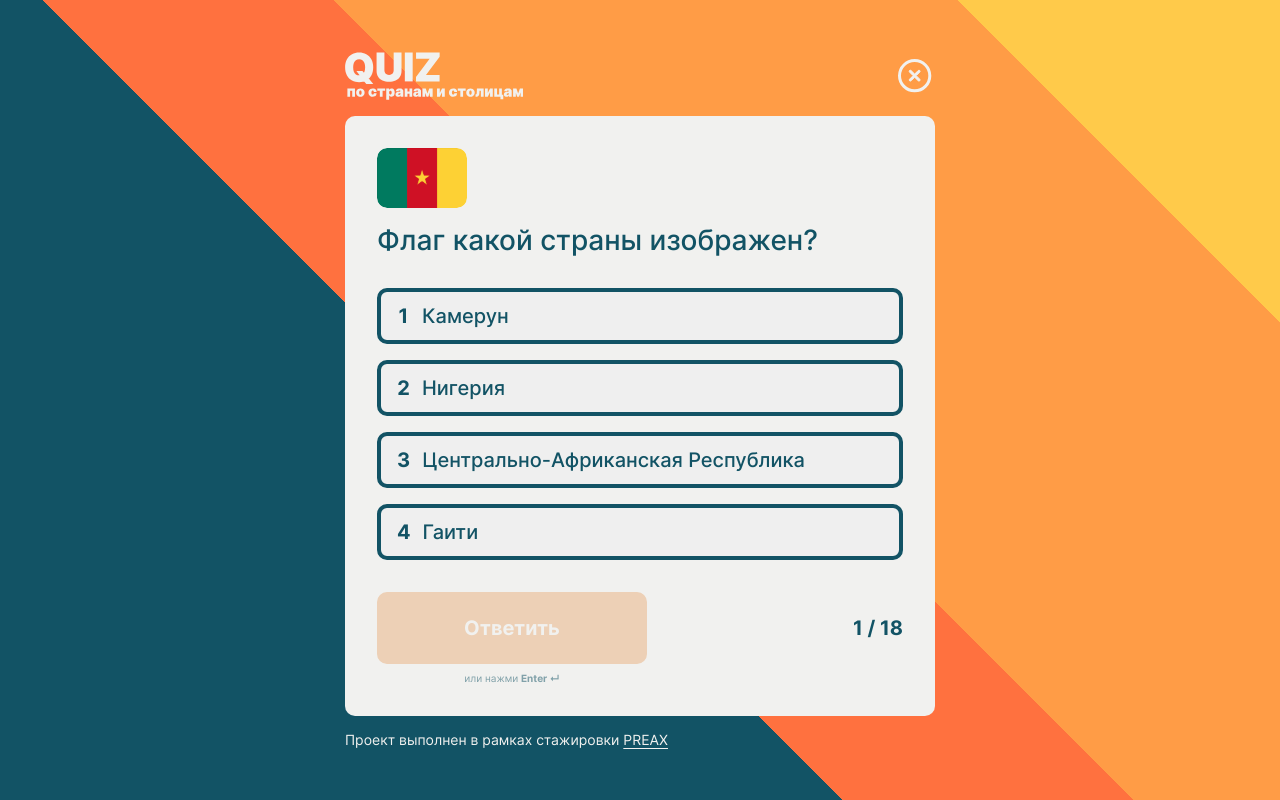
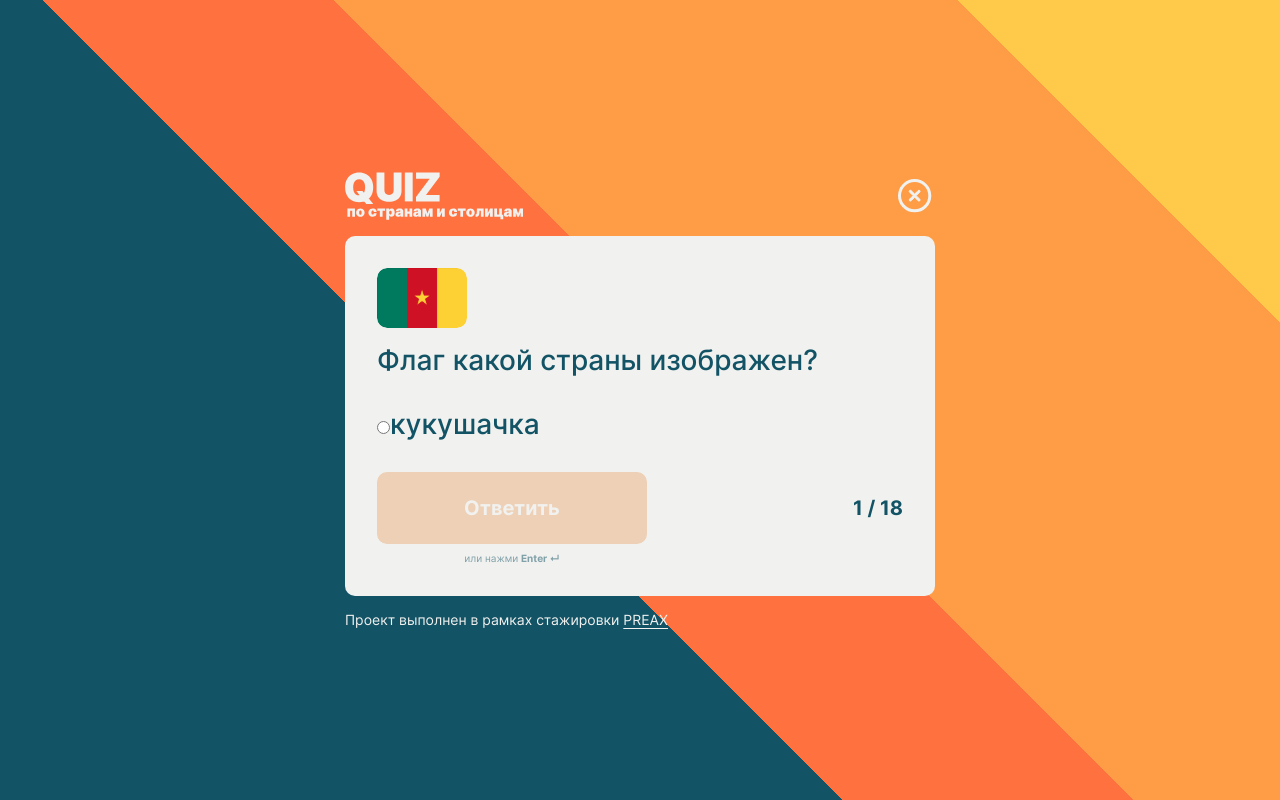
Before and after one commit to cactys/quiz-app, a React (Vite) app: page / in a window 1280 px wide. Both pictures are taken after a click on the button "Начать". Built offline with nearby package versions, Linux system fonts and the light colour scheme.

Commit message:
добавить файлы новых компонентов

```diff
--- /dev/null
+++ b/data/quizz_questions.json
@@ -0,0 +1,192 @@
+{
+  "questions": [
+    {
+      "question": "Флаг какой страны изображен? ",
+      "correctAnswer": "Нигерия",
+      "flag": "https://upload.wikimedia.org/wikipedia/commons/7/79/Flag_of_Nigeria.svg"
+    },
+    {
+      "question": "Флаг какой страны изображен? ",
+      "correctAnswer": "Кения",
+      "flag": "https://upload.wikimedia.org/wikipedia/commons/4/49/Flag_of_Kenya.svg"
+    },
+    {
+      "question": "Флаг какой страны изображен? ",
+      "correctAnswer": "Конго",
+      "flag": "https://upload.wikimedia.org/wikipedia/commons/6/6f/Flag_of_the_Democratic_Republic_of_the_Congo.svg"
+    },
+    {
+      "question": "Флаг какой страны изображен? ",
+      "correctAnswer": "Мали",
+      "flag": "https://upload.wikimedia.org/wikipedia/commons/9/92/Flag_of_Mali.svg"
+    },
+    {
+      "question": "Флаг какой страны изображен? ",
+      "correctAnswer": "Кот-д'Ивуар",
+      "flag": "https://upload.wikimedia.org/wikipedia/commons/f/fe/Flag_of_C%C3%B4te_d%27Ivoire.svg"
+    },
+    {
+      "question": "Флаг какой страны изображен? ",
+      "correctAnswer": "Кабо-Верде",
+      "flag": "https://upload.wikimedia.org/wikipedia/commons/3/38/Flag_of_Cape_Verde.svg"
+    },
+    {
+      "question": "Флаг какой страны изображен? ",
+      "correctAnswer": "Зимбабве",
+      "flag": "https://upload.wikimedia.org/wikipedia/commons/6/6a/Flag_of_Zimbabwe.svg"
+    },
+    {
+      "question": "Флаг какой страны изображен? ",
+      "correctAnswer": "Фиджи",
+      "flag": "https://upload.wikimedia.org/wikipedia/commons/b/ba/Flag_of_Fiji.svg"
+    },
+    {
+      "question": "Флаг какой страны изображен? ",
+      "correctAnswer": "Папуа-Новая Гвинея",
+      "flag": "https://upload.wikimedia.org/wikipedia/commons/e/e3/Flag_of_Papua_New_Guinea.svg"
+    },
+    {
+      "question": "Флаг какой страны изображен? ",
+      "correctAnswer": "Французская Полинезия",
+      "flag": "https://upload.wikimedia.org/wikipedia/commons/d/db/Flag_of_French_Polynesia.svg"
+    },
+    {
+      "question": "Флаг какой страны изображен? ",
+      "correctAnswer": "Перу",
+      "flag": "https://upload.wikimedia.org/wikipedia/commons/d/df/Flag_of_Peru_%28state%29.svg"
+    },
+    {
+      "question": "Флаг какой страны изображен? ",
+      "correctAnswer": "Колумбия",
+      "flag": "https://upload.wikimedia.org/wikipedia/commons/2/21/Flag_of_Colombia.svg"
+    },
+    {
+      "question": "Флаг какой страны изображен? ",
+      "correctAnswer": "Кюрасао",
+      "flag": "https://upload.wikimedia.org/wikipedia/commons/b/b1/Flag_of_Cura%C3%A7ao.svg"
+    },
+    {
+      "question": "Флаг какой страны изображен? ",
+      "correctAnswer": "Гайана",
+      "flag": "https://upload.wikimedia.org/wikipedia/commons/9/99/Flag_of_Guyana.svg"
+    },
+    {
+      "question": "Флаг какой страны изображен? ",
+      "correctAnswer": "Соломоновы острова",
+      "flag": "https://upload.wikimedia.org/wikipedia/commons/7/74/Flag_of_the_Solomon_Islands.svg"
+    },
+    {
+      "question": "Флаг какой страны изображен? ",
+      "correctAnswer": "Андорра",
+      "flag": "https://upload.wikimedia.org/wikipedia/commons/1/19/Flag_of_Andorra.svg"
+    },
+    {
+      "question": "Флаг какой страны изображен? ",
+      "correctAnswer": "Мальта",
+      "flag": "https://upload.wikimedia.org/wikipedia/commons/7/73/Flag_of_Malta.svg"
+    },
+    {
+      "question": "Флаг какой страны изображен? ",
+      "correctAnswer": "Ватикан",
+      "flag": "https://upload.wikimedia.org/wikipedia/commons/b/b3/Flag_of_Vatican_City_%282023%E2%80%93present%29.svg"
+    },
+    {
+      "question": "Флаг какой страны изображен? ",
+      "correctAnswer": "Словения",
+      "flag": "https://upload.wikimedia.org/wikipedia/commons/f/f0/Flag_of_Slovenia.svg"
+    },
+    {
+      "question": "Флаг какой страны изображен? ",
+      "correctAnswer": "Албания",
+      "flag": "https://upload.wikimedia.org/wikipedia/commons/3/36/Flag_of_Albania.svg"
+    },
+    {
+      "question": "Флаг какой страны изображен? ",
+      "correctAnswer": "Северная Македония",
+      "flag": "https://upload.wikimedia.org/wikipedia/commons/7/79/Flag_of_North_Macedonia.svg"
+    },
+    {
+      "question": "Флаг какой страны изображен? ",
+      "correctAnswer": "Босния и Герцеговина",
+      "flag": "https://upload.wikimedia.org/wikipedia/commons/b/bf/Flag_of_Bosnia_and_Herzegovina.svg"
+    },
+    {
+      "question": "Флаг какой страны изображен? ",
+      "correctAnswer": "Сан-Марино",
+      "flag": "https://upload.wikimedia.org/wikipedia/commons/b/b1/Flag_of_San_Marino.svg"
+    },
+    {
+      "question": "Флаг какой страны изображен? ",
+      "correctAnswer": "Саудовская Аравия",
+      "flag": "https://upload.wikimedia.org/wikipedia/commons/0/0d/Flag_of_Saudi_Arabia.svg"
+    },
+    {
+      "question": "Флаг какой страны изображен? ",
+      "correctAnswer": "Боливия",
+      "flag": "https://upload.wikimedia.org/wikipedia/commons/b/b3/Bandera_de_Bolivia_%28Estado%29.svg"
+    },
+    {
+      "question": "Флаг какой страны изображен? ",
+      "correctAnswer": "Непал",
+      "flag": "https://upload.wikimedia.org/wikipedia/commons/9/9b/Flag_of_Nepal.svg"
+    },
+    {
+      "question": "Флаг какой страны изображен? ",
+      "correctAnswer": "Афганистан",
+      "flag": "https://upload.wikimedia.org/wikipedia/commons/5/5c/Flag_of_the_Taliban.svg"
+    },
+    {
+      "question": "Флаг какой страны изображен? ",
+      "correctAnswer": "Черногория",
+      "flag": "https://upload.wikimedia.org/wikipedia/commons/6/64/Flag_of_Montenegro.svg"
+    },
+    {
+      "question": "Флаг какой страны изображен? ",
+      "correctAnswer": "Оман",
+      "flag": "https://upload.wikimedia.org/wikipedia/commons/d/dd/Flag_of_Oman.svg"
+    },
+    {
+      "question": "Флаг какой страны изображен? ",
+      "correctAnswer": "Бахрейн",
+      "flag": "https://upload.wikimedia.org/wikipedia/commons/2/2c/Flag_of_Bahrain.svg"
+    }
+  ],
+  "countries": [
+    "Андорра",
+    "Мальта",
+    "Ватикан",
+    "Словения",
+    "Албания",
+    "Северная Македония",
+    "Босния и Герцеговина",
+    "Сан-Марино",
+    "Эстония",
+    "Португалия",
+    "Россия",
+    "Болгария",
+    "Черногория",
+    "Германия",
+    "Ирландия",
+    "Бахрейн",
+    "Оман",
+    "Афганистан",
+    "Непал",
+    "Боливия",
+    "Саудовская Аравия",
+    "Соломоновы острова",
+    "Гайана",
+    "Кюрасао",
+    "Колумбия",
+    "Перу",
+    "Французская Полинезия",
+    "Папуа-Новая Гвинея",
+    "Фиджи",
+    "Зимбабве",
+    "Кабо-Верде",
+    "Кот-д'Ивуар",
+    "Мали",
+    "Конго",
+    "Кения",
+    "Нигерия"
+  ]
+}
--- /dev/null
+++ b/src/component/UI/Answer/Answer.jsx
@@ -0,0 +1,12 @@
+import React from 'react';
+import RadioButton from '../RadioButton/RadioButton';
+import dataAnswer from '../../../../data/quizz_questions.json';
+
+const Answer = () => {
+  const answer = dataAnswer.questions;
+  console.log(answer);
+
+  return <div>{<RadioButton answer={'кукушачка'} />}</div>;
+};
+
+export default Answer;
--- a/src/component/UI/Card/Card.jsx
+++ b/src/component/UI/Card/Card.jsx
@@ -10,21 +10,11 @@ import styles from './Card.module.css';
  * @param {string} title string
  * @param {string} subtitle string
  * @param {() => void} closeBtn void function
- * @param {object} answerOptions {question: string, image: string, answerOptions: [], required: boolean}
- * @param {() => void} handleAnswerChoice void function
- * @param {boolean} answerChoice boolean
+ * @param {JSX.Element} answers JSX.Element
  * @returns {JSX.Element} JSX.Element
  */
 
-const Card = ({
-  image,
-  title,
-  subtitle,
-  closeBtn,
-  answerOptions,
-  handleAnswerChoice,
-  answerChoice,
-}) => {
+const Card = ({ image, title, subtitle, closeBtn, answers }) => {
   const currentPage = useContext(CurrentPageContext);
   const correctAnswers = useContext(CorrectAnswerContext);
 
@@ -77,20 +67,7 @@ const Card = ({
         )}
       </header>
       <div className={styles.card__body}>
-        {answerOptions && (
-          <ol className={styles.card__list}>
-            {answerOptions.map((answerOption, index) => (
-              <li key={index} className={styles.card__item}>
-                <button
-                  className={styles['card__item-btn']}
-                  onClick={handleAnswerChoice}
-                >
-                  {answerOption}
-                </button>
-              </li>
-            ))}
-          </ol>
-        )}
+        {answers}
         {currentPage === 'result' &&
           correctAnswers.incorrect === 0 &&
           correctAnswers.error > 0 && (
--- /dev/null
+++ b/src/component/UI/RadioButton/RadioButton.jsx
@@ -0,0 +1,12 @@
+import React from 'react';
+
+const RadioButton = ({ answer }) => {
+  return (
+    <div>
+      <input id="answer" type="radio" value={answer} />
+      <label htmlFor="answer">{answer}</label>
+    </div>
+  );
+};
+
+export default RadioButton;
--- /dev/null
+++ b/src/contexts/CurrentAnswerContext.js
@@ -0,0 +1,3 @@
+import { createContext } from 'react';
+
+export const CurrentAnswerContext = createContext();
--- a/src/pages/Question/Question.jsx
+++ b/src/pages/Question/Question.jsx
@@ -1,6 +1,7 @@
 import { useState } from 'react';
 import Button from '@/component/UI/Button/Button';
 import Card from '@/component/UI/Card/Card';
+import Answer from '@/component/UI/Answer/Answer';
 
 /**
  *
@@ -28,9 +29,7 @@ const Question = (props) => {
         image={{ src: image, width: 90, height: 60, placement: 'flex-start' }}
         subtitle={question}
         closeBtn={handleClose}
-        answerOptions={answerOptions}
-        answerChoice={disableBtn}
-        handleAnswerChoice={handleDisableBtn}
+        answers={<Answer />}
       />
       <Button
         title="Ответить"
```
Also changed, not shown: src/component/UI/Answer/Answer.module.css (added), src/component/UI/Question/Question.jsx (added), src/component/UI/Question/Question.module.css (added), src/component/UI/RadioButton/RadioButton.module.css (added).
